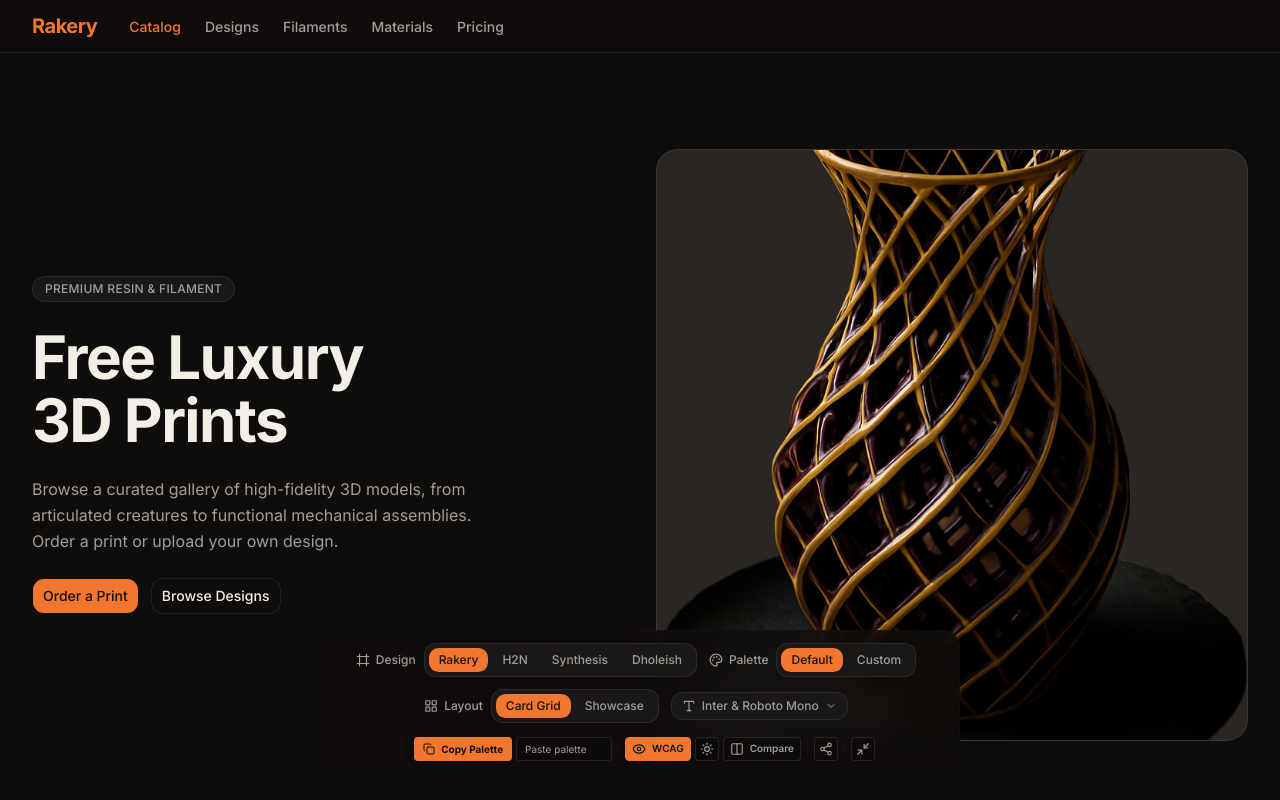
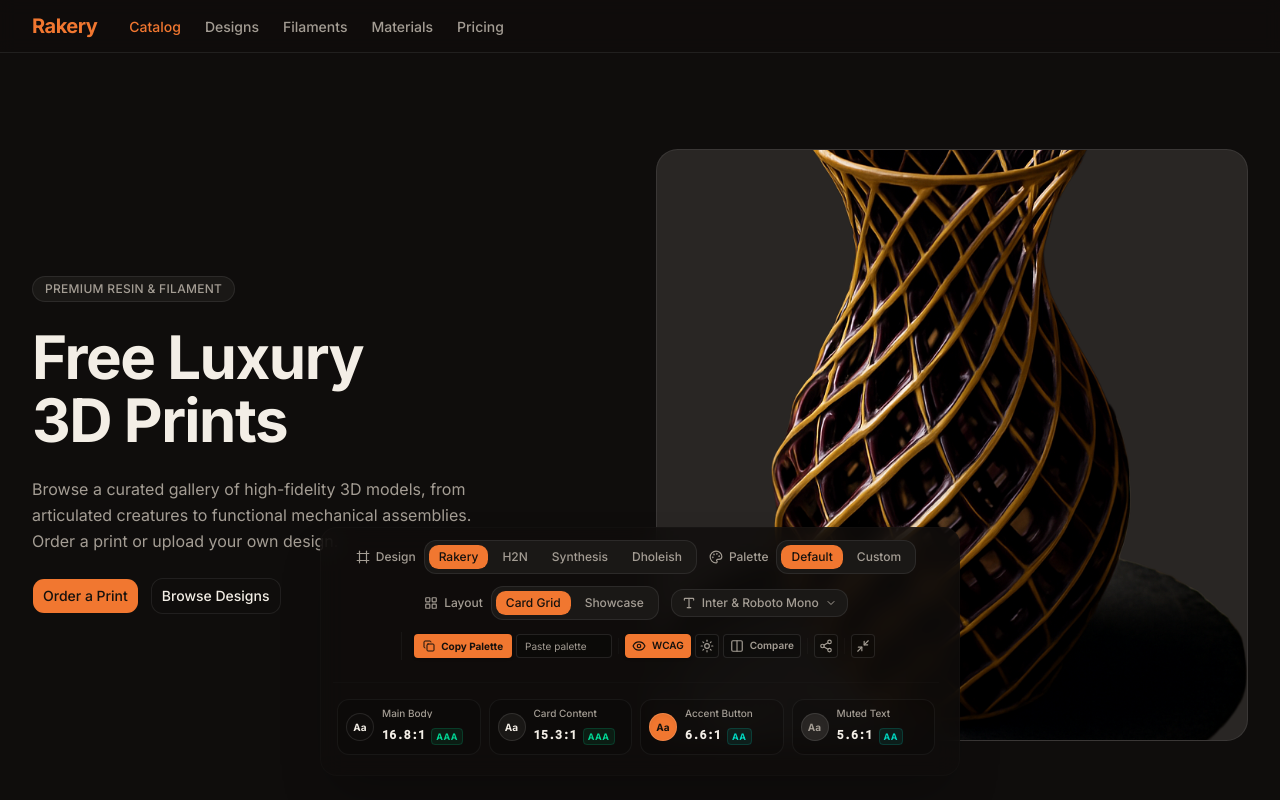
Before and after one commit to sanals/dynamic-theme, a Next.js app: page / in a window 1280 px wide. Both pictures are taken after a click on the button "WCAG". Shown: the top 800 px of the page. Built offline with nearby package versions, Linux system fonts and the light colour scheme.

Commit message:
fixed wcag visibility

```diff
--- a/components/design-controls.tsx
+++ b/components/design-controls.tsx
@@ -399,6 +399,20 @@ export function DesignControls({ onMinimize }: { onMinimize: () => void }) {
   })
 
   const [lockedColors, setLockedColors] = useState<Partial<Record<keyof CustomColors, boolean>>>({})
+
+  const [activeHexColors, setActiveHexColors] = useState<CustomColors>(customColors)
+
+  useEffect(() => {
+    if (theme === "custom-palette") {
+      setActiveHexColors(customColors)
+    } else {
+      const timer = setTimeout(() => {
+        setActiveHexColors(getActiveColors())
+      }, 100)
+      return () => clearTimeout(timer)
+    }
+    // eslint-disable-next-line react-hooks/exhaustive-deps
+  }, [theme, activeDesign, customColors])
 
   // next-themes only knows the resolved theme on the client.
   useEffect(() => setMounted(true), [])
@@ -1320,10 +1334,12 @@ export function DesignControls({ onMinimize }: { onMinimize: () => void }) {
             )}
             </div>
           </div>
-
-          {/* Contrast Accessibility Checker */}
-          {wcagExpanded && (
-            <div className="flex flex-col gap-2 border-t border-border/20 pt-3.5 mt-2 w-full px-1 animate-in slide-in-from-top-2 fade-in duration-200">
+        </div>
+      )}
+
+      {/* Contrast Accessibility Checker (Available in all modes) */}
+      {mounted && wcagExpanded && (
+        <div className="flex flex-col gap-2 border-t border-border/20 pt-3 mt-2 w-full px-1 pb-2 animate-in slide-in-from-top-2 fade-in duration-200">
               <div className="grid grid-cols-2 gap-2 sm:grid-cols-4 w-full pt-1">
                   {[
                     {
@@ -1347,8 +1363,8 @@ export function DesignControls({ onMinimize }: { onMinimize: () => void }) {
                       fgKey: "mutedForeground" as keyof CustomColors,
                     },
                   ].map((pair) => {
-                    const bg = customColors[pair.bgKey] || "#000000"
-                    const fg = customColors[pair.fgKey] || "#ffffff"
+                    const bg = activeHexColors[pair.bgKey] || "#000000"
+                    const fg = activeHexColors[pair.fgKey] || "#ffffff"
                     const info = getContrastInfo(bg, fg)
 
                     // Color coding for levels
@@ -1423,8 +1439,6 @@ export function DesignControls({ onMinimize }: { onMinimize: () => void }) {
                 </div>
               </div>
           )}
-        </div>
-      )}
 
       {mounted && showExportModal && createPortal(
         <div
```
